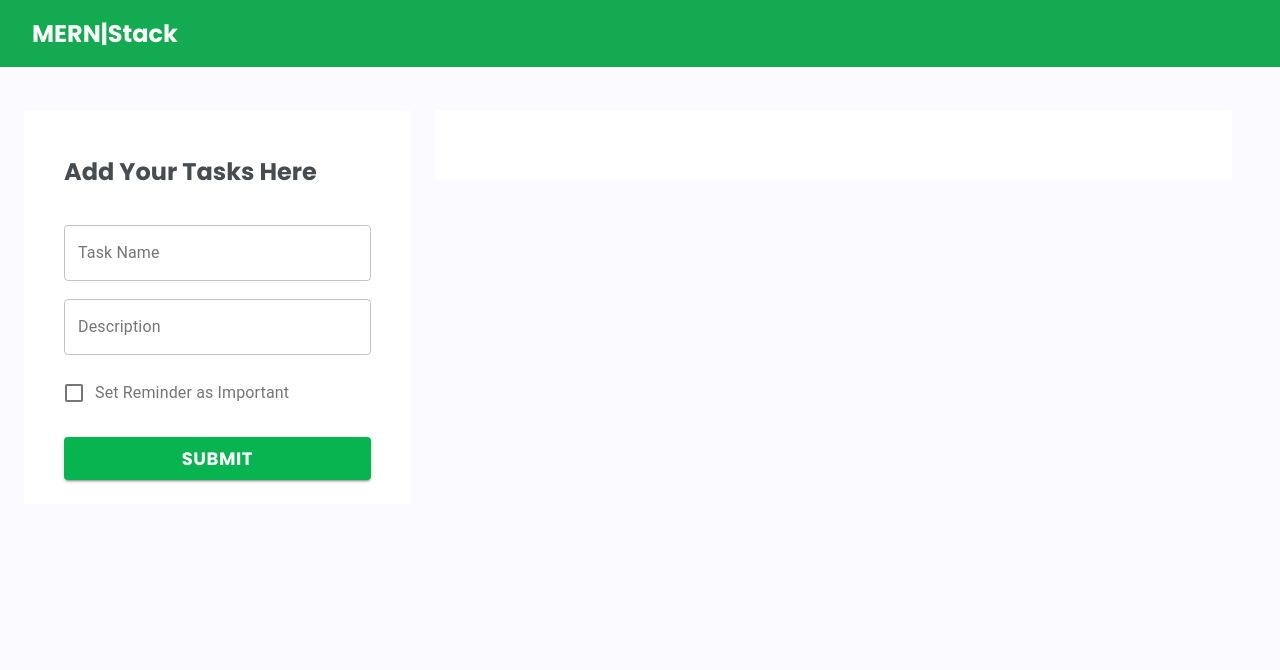
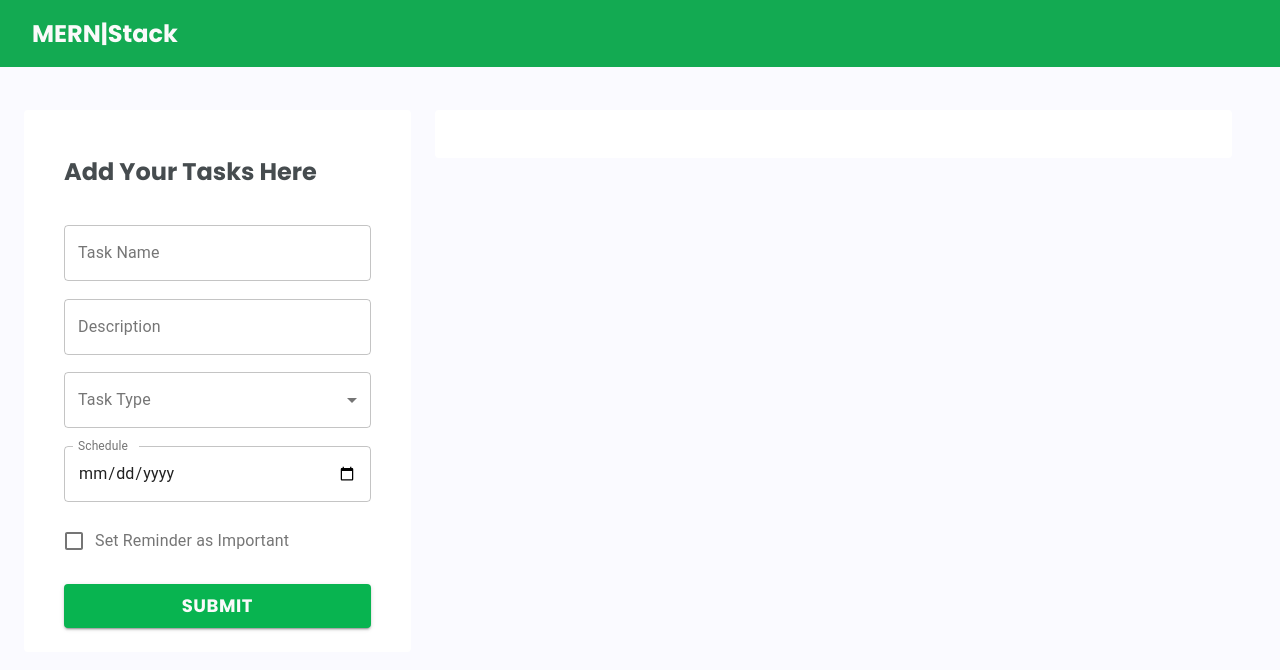
Before and after one commit to paulsss10/Task-Reminder-App, a React (Create React App) app in the folder Frontend/: page / in a window 1280 px wide. Shown: the top 670 px of the page. Built offline with nearby package versions, Linux system fonts and the light colour scheme; no server answers.

Commit message:
Task adding to DB (frontend)

```diff
--- a/Frontend/package.json
+++ b/Frontend/package.json
@@ -8,6 +8,7 @@
     "@testing-library/jest-dom": "^5.12.0",
     "@testing-library/react": "^11.2.6",
     "@testing-library/user-event": "^12.8.3",
+    "axios": "^0.21.1",
     "react": "^17.0.2",
     "react-dom": "^17.0.2",
     "react-scripts": "4.0.3",
--- a/Frontend/src/Components/TaskComponents/Forms.js
+++ b/Frontend/src/Components/TaskComponents/Forms.js
@@ -1,33 +1,53 @@
 import React, { useState, useEffect, useContext } from 'react';
-import {TaskContext} from '../../Contexts/TaskContext';
 import '../../SASS/Components/_Forms/_Forms.scss';
 import { makeStyles } from '@material-ui/core/styles';
+import axios from 'axios';
+
 import TextField from '@material-ui/core/TextField';
 import Button from '@material-ui/core/Button';
-import FormLabel from '@material-ui/core/FormLabel';
+import FormControlLabel from '@material-ui/core/FormControlLabel';
+import Checkbox from '@material-ui/core/Checkbox';
+import InputLabel from '@material-ui/core/InputLabel';
+import MenuItem from '@material-ui/core/MenuItem';
+import FormHelperText from '@material-ui/core/FormHelperText';
 import FormControl from '@material-ui/core/FormControl';
-import FormGroup from '@material-ui/core/FormGroup';
-import FormControlLabel from '@material-ui/core/FormControlLabel';
-import FormHelperText from '@material-ui/core/FormHelperText';
-import Checkbox from '@material-ui/core/Checkbox';
+import Select from '@material-ui/core/Select';
 
 export const TaskForm = () => {
+  const classes = useStyles();
+  const nodeRef = React.useRef(null);
+
     const [title, setTitle] = useState("");
     const [description, setDescription] = useState("");
     const [schedule, setSchedule] = useState("");
     const [type, setType] = useState("");
     const [reminder, setReminder] = useState(false);
 
-    const [tasks, setTasks] = useContext(TaskContext);
+    const [selectValue, setSelectValue] = useState([
+      {value: "work", label: "Work"},
+      {value: "fitness", label: "Fitness"},
+      {value: "education", label: "Education"},
+      {value: "shopping", label: "Shopping"},
+    ])
 
     const onSubmit = (e) => {
       e.preventDefault();
+
+      const tasks = {
+        title: title,
+        description: description,
+        schedule: schedule,
+        type: type,
+        reminder: reminder
+      }
 
       if (title === "" || description === "") {
         alert("Please fill in all the fields.");
         return;
       } else {
-        setTasks(prevTasks => [...prevTasks, {title, description}])
+        axios.post('http://localhost:5000/task/add', tasks)
+          .then(res => console.log(res.data))
+          .catch(err => console.log("Error adding task.: ", err))
 
         setTitle("");
         setDescription("");
@@ -39,7 +59,12 @@ export const TaskForm = () => {
 
     return (
       <React.Fragment>
-        <form className="task_form" onSubmit={(e) => onSubmit(e)} noValidate autoComplete="off">
+        <form
+          className="task_form"
+          onSubmit={(e) => onSubmit(e)}
+          noValidate
+          autoComplete="off"
+        >
           <TextField
             id="task_title"
             label="Task Name"
@@ -56,10 +81,38 @@ export const TaskForm = () => {
             onChange={(e) => setDescription(e.target.value)}
           />
 
+
+          <FormControl variant="outlined" className={classes.formControl}>
+            <InputLabel id="demo-simple-select-outlined-label">Task Type</InputLabel>
+            <Select
+              labelId="demo-simple-select-outlined-label"
+              id="demo-simple-select-outlined"
+              value={type}
+              onChange={(e) => setType(e.target.value)}
+              label="Age"
+            >
+              {selectValue.map((type) => {
+                return <MenuItem value={type.value} key={type.value} ref={nodeRef}>{type.label}</MenuItem>;
+              })}
+            </Select>
+          </FormControl>
+
+          <TextField
+            id="date"
+            label="Schedule"
+            variant="outlined"
+            type="date"
+            defaultValue={schedule}
+            style={{ width: 220 }}
+            InputLabelProps={{
+              shrink: true,
+            }}
+            onChange={(e) => setSchedule(e.target.value)}
+          />
+
           <FormControlLabel
             // value="start"
             control={<Checkbox color="primary" />}
-            style={{  }}
             checked={reminder}
             label="Set Reminder as Important"
             labelPlacement="end"
@@ -67,7 +120,11 @@ export const TaskForm = () => {
             onChange={(e) => setReminder(e.currentTarget.checked)}
           />
 
-          <Button onClick={(e) => onSubmit(e)} variant="contained" id="submit_btn">
+          <Button
+            onClick={(e) => onSubmit(e)}
+            variant="contained"
+            id="submit_btn"
+          >
             SUBMIT
           </Button>
         </form>
@@ -77,15 +134,9 @@ export const TaskForm = () => {
 
 const useStyles = makeStyles((theme) => ({
     formControl: {
-      margin: theme.spacing(3),
+      // margin: theme.spacing(3),
+    },
+    selectEmpty: {
+      marginTop: theme.spacing(2),
     },
   }));
-
-
-export const AuthForm = () => {
-    return (
-        <React.Fragment>
-
-        </React.Fragment>
-    )
-}
--- a/Frontend/src/Components/TaskComponents/Tasks.js
+++ b/Frontend/src/Components/TaskComponents/Tasks.js
@@ -1,13 +1,11 @@
-import React, { useState, useContext } from 'react'
-import {TaskContext} from '../../Contexts/TaskContext';
+import React, { useState, useContext } from 'react';
 
-const Tasks = ({ id, title, description }) => {
-    const [isLoading, setIsLoading] = useContext(TaskContext);
+const Tasks = () => {
 
     return (
-        <div key={id}>
-           <h5>{title}</h5>
-           <small>{description}</small>
+        <div>
+           {/* <h5>{title}</h5>
+           <small>{description}</small> */}
 
         </div>
     )
--- a/Frontend/src/Contexts/TaskContext.js
+++ /dev/null
@@ -1,34 +0,0 @@
-import React, { useEffect, useState, createContext } from 'react';
-
-export const TaskContext = createContext();
-
-export const TaskProvider = (props) => {
-  const [isLoading, setIsLoading] = useState(false);
-  const [taskList, setTaskList] = useState([]);
-
-    useEffect(() => {
-      const getTasks = async() => {
-        const taskGikanServer = await fetchTasks()
-        setTaskList(taskGikanServer)
-
-
-      }
-      getTasks()
-    }, []);
-
-    const fetchTasks = async () => {
-      setIsLoading(true);
-      const res = await fetch("http://localhost:5000/tasks");
-      const resData = await res.json();
-
-      return resData.tasks
-
-
-    };
-
-    return (
-        <TaskContext.Provider value={[taskList, setTaskList], [isLoading, setIsLoading]}>
-            {props.children}
-        </TaskContext.Provider>
-    )
-}
--- a/Frontend/src/Pages/Tasks/TasksContainer.js
+++ b/Frontend/src/Pages/Tasks/TasksContainer.js
@@ -5,12 +5,9 @@ import '../../SASS/_Tasks/_TasksContainer.scss';
 import { makeStyles } from '@material-ui/core/styles';
 import Paper from '@material-ui/core/Paper';
 import Grid from '@material-ui/core/Grid';
-import {TaskContext} from '../../Contexts/TaskContext';
 
 const TasksContainer = () => {
     const classes = useStyles();
-    const [taskList, setTaskList] = useContext(TaskContext)
-    const [tasks, setTasks] = useState([{taskList}]);
 
 
 
@@ -25,11 +22,7 @@ const TasksContainer = () => {
           </Grid>
           <Grid item xs={12} md={8}className="inner_grids" id="right_grid">
             <Paper className={classes.paper}>
-              {tasks.map(task => (
-
-                <Tasks title={task.title} description={task.description} key={task.id} />
-              ))}
-
+              <Tasks />
             </Paper>
           </Grid>
         </Grid>
```
Also changed, not shown: Frontend/src/App.js (+9 -3 lines), 2 other files (tests, documents, lock files or other folders).
